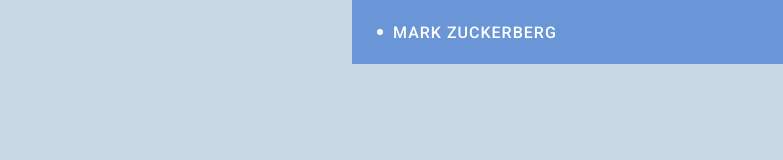
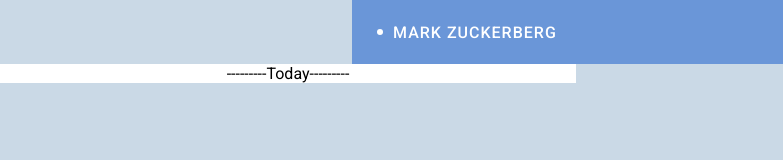
Before and after one commit to MelvinPeepers/FrontLoops_30_Days, a plain HTML site: page Project_4/assets/index.html in a window 1280 px wide. Shown: the full height of the page, 0-783 px from the left. Drawn offline with Linux system fonts and the light colour scheme.

Commit message:
starting body of the card

```diff
--- a/Project_4/assets/index.html
+++ b/Project_4/assets/index.html
@@ -18,6 +18,13 @@
       <img src="img/close.svg" alt="icon">
       </div>
     </section>
+    <section class="main-body-card">
+      <div>
+        <div class="card-body">
+          <div>---------Today---------</div>
+        </div>
+      </div>
+    </section>
 
   </div>
 
--- a/Project_4/assets/styles.css
+++ b/Project_4/assets/styles.css
@@ -164,10 +164,6 @@ header
 
 */
 
-.container {
-  margin: 0, auto;
-}
-
 .header {
   display: flex;
   justify-content: center;
@@ -207,3 +203,11 @@ h1 {
 img {
   margin-left: 40%;
 }
+
+.main-body-card {
+  background-color: var(--card-bg-color);
+  width: 45%;
+  height: 100%;
+  display: flex;
+  justify-content: center;
+}
```
